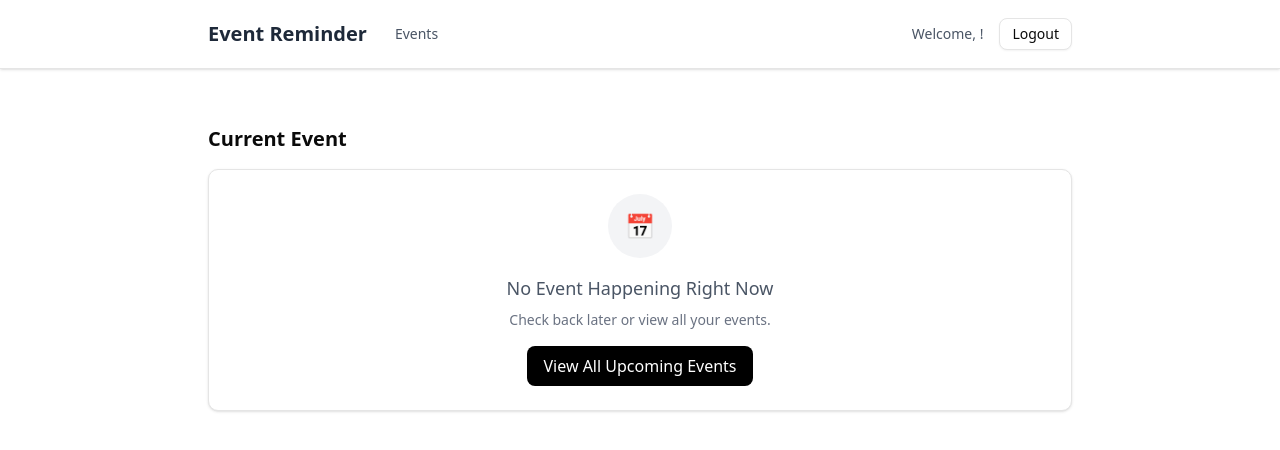
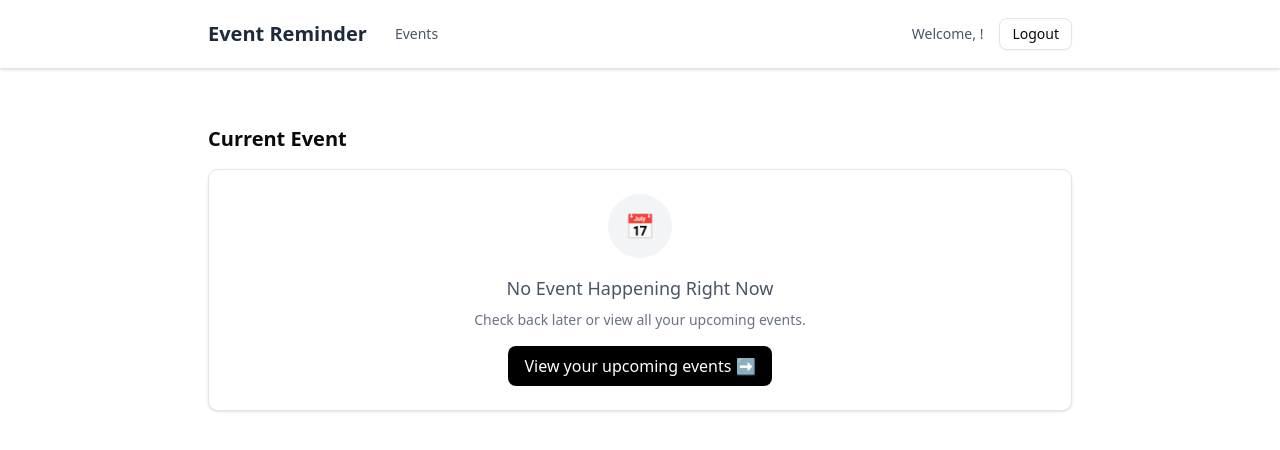
Before and after one commit to Lopez-JhonLay/event-reminder-frontend, a React (Vite) app: page /home in a window 1280 px wide. Shown: the top 450 px of the page. Built offline with nearby package versions, Linux system fonts and the light colour scheme; no server answers; sample sign-in values are in the browser's storage.

Commit message:
refactor: update messaging for no current events in Home component

```diff
--- a/src/pages/Home.jsx
+++ b/src/pages/Home.jsx
@@ -83,13 +83,13 @@ function Home() {
 								No Event Happening Right Now
 							</h3>
 							<p className="text-sm text-gray-500">
-								Check back later or view all your events.
+								Check back later or view all your upcoming events.
 							</p>
 							<Link
 								to="/events"
 								className="inline-block mt-4 bg-black text-white px-4 py-2 rounded-md transition-colors"
 							>
-								View All Upcoming Events
+								View your upcoming events ➡️
 							</Link>
 						</div>
 					</div>
```
